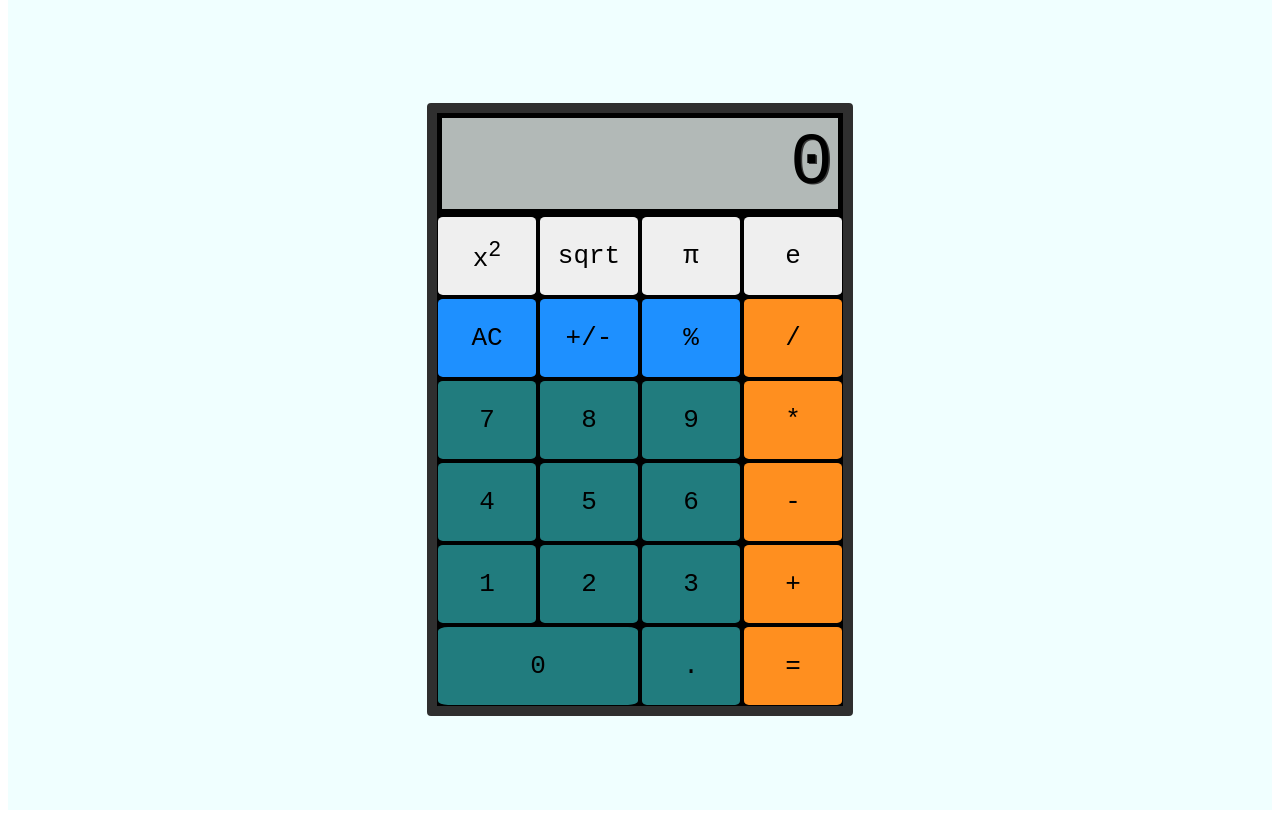
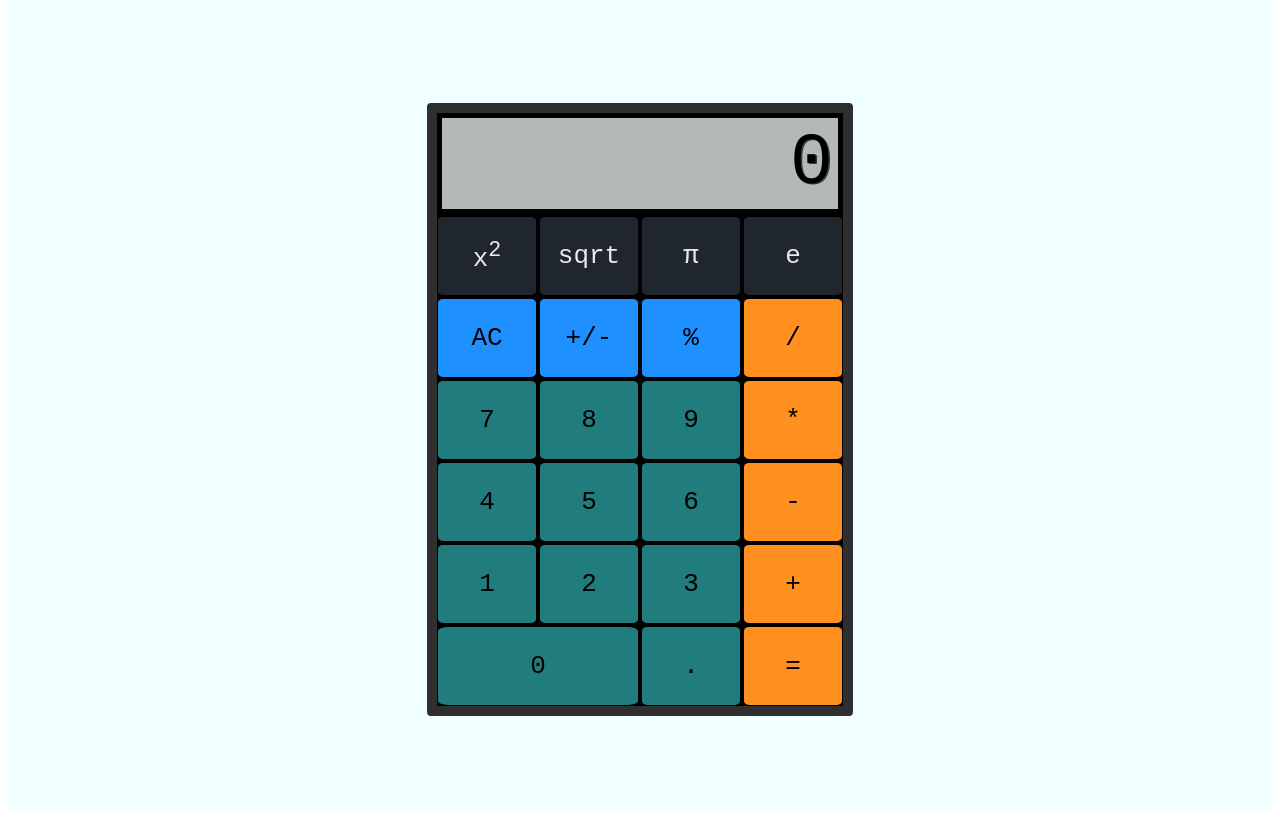
Before and after one commit to cop4808-spring-2023-fullstack-web/cop4808-git-and-github-fundamentals-danram0121, a plain HTML site: page calculator.html in a window 1280 px wide. Shown: the part 91-909 px from the top of the page. Drawn offline with Linux system fonts and the light colour scheme.

Commit message:
styled new btns dark bg with light txt

```diff
--- a/calculator.html
+++ b/calculator.html
@@ -14,10 +14,10 @@
         <main id="calc">
             <div id="container">
                 <div id="display">0</div>
-                <button type="button" class="square" value="square" data-key="113">x<sup>2</sup></button> <!-- F2 -->
-                <button type="button" class="squareRoot" value="squareRoot" data-key="82">sqrt</button> <!-- R -->
-                <button type="button" class="pi" value="pi" data-key="78">&pi;</button> <!-- N -->
-                <button type="button" class="e" value="e" data-key="69">e</button> <!-- E -->
+                <button type="button" class="square special" value="square" data-key="113">x<sup>2</sup></button> <!-- F2 -->
+                <button type="button" class="squareRoot special" value="squareRoot" data-key="82">sqrt</button> <!-- R -->
+                <button type="button" class="pi special focus" value="pi" data-key="78">&pi;</button> <!-- N -->
+                <button type="button" class="e special focus" value="e" data-key="69">e</button> <!-- E -->
                 <button type="button" class="clear" value="clear" data-key="8">AC</button>
                 <button type="button" class="sign" value="sign" data-key="192">+/-</button>
                 <button type="button" class="percent" value="percent" data-key="80">%</button>
--- a/styles/style.css
+++ b/styles/style.css
@@ -61,6 +61,21 @@ button {
     grid-column: span 2;
 }
 
+.special {
+    background-color: #20262E;
+    color: #E9E8E8;
+}
+
+.special:active {
+    background-color: #20262e6e;
+    color: #E9E8E8;
+}
+
+.special.focus:focus {
+    background-color: #20262e6e;
+    color: #E9E8E8;
+}
+
 .operator {
     background-color: #FF8F1F;
 }
```
